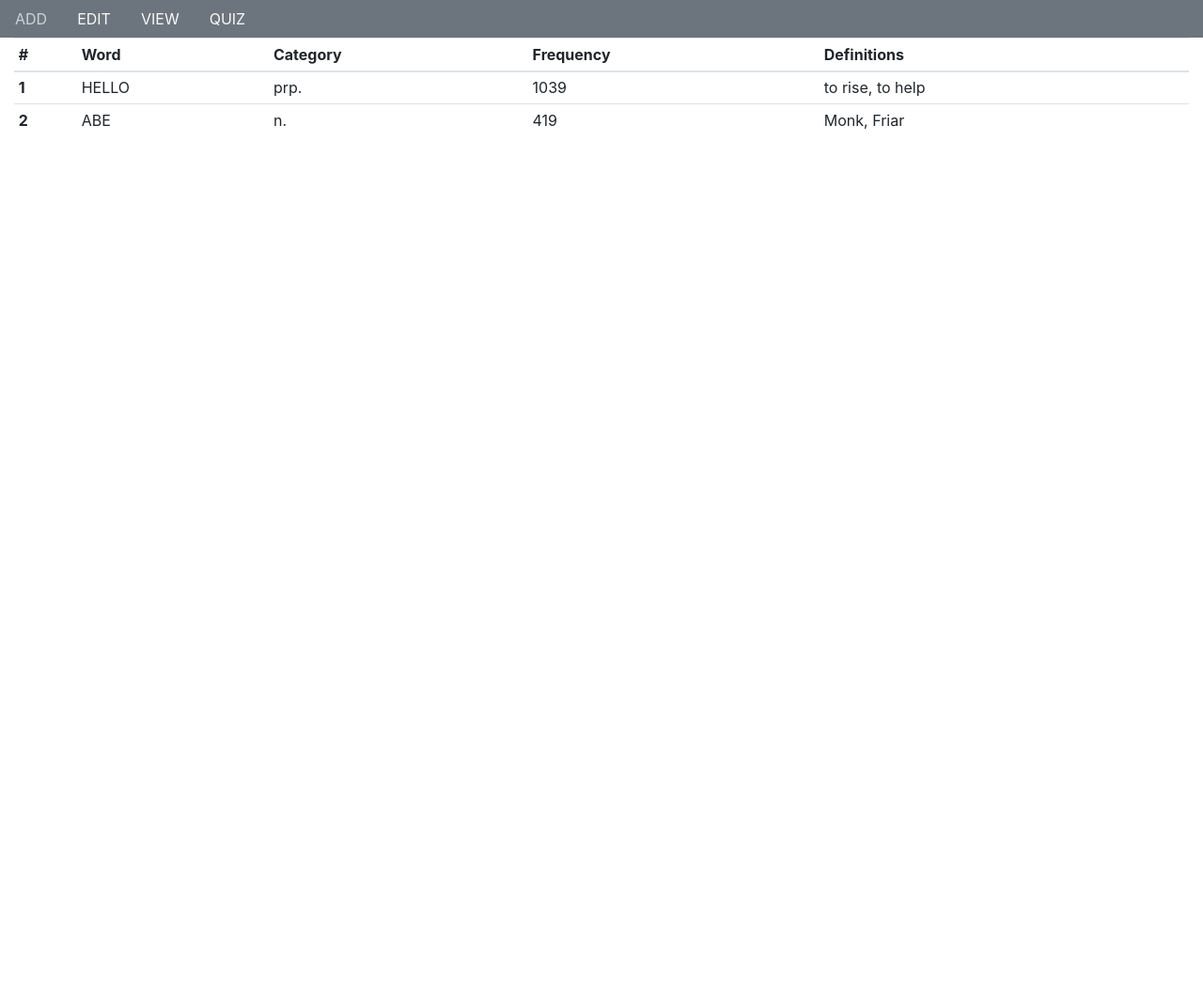
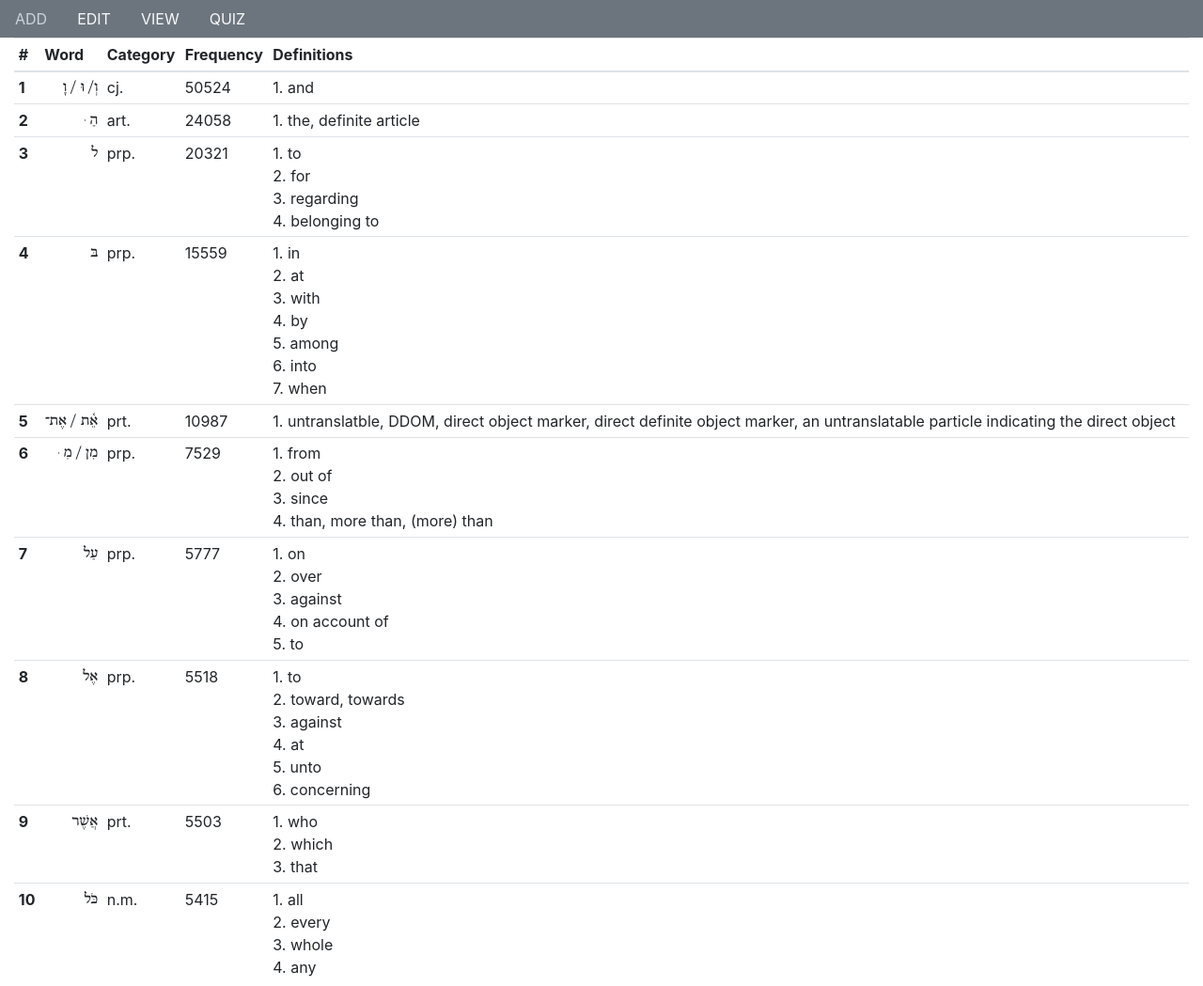
Before and after one commit to joooons/vocabhelper, a plain HTML site: page index.html in a window 1280 px wide. Shown: the whole page at 94% size. Before the commit the page ends 800 px from the top, so only its background shows below. Drawn offline with nearby package versions, Linux system fonts and the light colour scheme.

Commit message:
added fillTable() and splitArrToLines()

```diff
--- a/index.css
+++ b/index.css
@@ -37,6 +37,10 @@ label {
 
 .hebrew {
     font-family: BibHib;
+    /* font-size: 1.8em; */
+}
+
+.bigger {
     font-size: 1.8em;
 }
 
--- a/index.html
+++ b/index.html
@@ -163,24 +163,23 @@
                         <th scope="col">Definitions</th>
                     </tr>
                 </thead>
-                <tbody>
+                <tbody class="vocab-table">
 
-                    <tr>
-                        <th scope="row">1</th>
-                        <td>HELLO</td>
-                        <td>prp.</td>
-                        <td>1039</td>
-                        <td>to rise, to help</td>
-                    </tr>
+                    <!-- <tr class="vocab-row">
+                        <th class="vocab-id" scope="row">1</th>
+                        <td class="vocab-word hebrew" >Hello</td>
+                        <td class="vocab-category" >prp.</td>
+                        <td class="vocab-frequency" >1039</td>
+                        <td class="vocab-definitions" >to rise, to help</td>
+                    </tr> -->
 
-                    <!-- <tr class='table-success'> -->
-                    <tr>
-                        <th scope="row">2</th>
-                        <td>ABE</td>
-                        <td>n.</td>
-                        <td>419</td>
-                        <td>Monk, Friar</td>
-                    </tr>
+                    <!-- <tr class='table-success'>
+                        <th class="vocab-id" scope="row">2</th>
+                        <td class="vocab-word" >Bye</td>
+                        <td class="vocab-category" >noun</td>
+                        <td class="vocab-frequency" >12</td>
+                        <td class="vocab-definitions" >to diss</td>
+                    </tr> -->
 
                 </tbody>
             </table>
--- a/logic.js
+++ b/logic.js
@@ -273,12 +273,12 @@ $('#total').on('click', (ev) => {
 
 
 
-//  MMMMMMMM  MM    MM  MM    MM    MMMM    MMMMMM  MMMMMM    MMMM    MM    MM    MMMM
-//  MM        MM    MM  MMMM  MM  MM    MM    MM      MM    MM    MM  MMMM  MM  MM    MM
-//  MMMMMMMM  MM    MM  MM  MMMM  MM          MM      MM    MM    MM  MM  MMMM    MM
-//  MM        MM    MM  MM    MM  MM          MM      MM    MM    MM  MM    MM      MM
-//  MM        MM    MM  MM    MM  MM    MM    MM      MM    MM    MM  MM    MM  MM    MM
-//  MM          MMMM    MM    MM    MMMM      MM    MMMMMM    MMMM    MM    MM    MMMM
+//  MMMMMMMM  MMMMMM    MMMMMM  MMMMMM        MMMMMMMM  MM    MM    MMMM
+//  MM        MM    MM    MM      MM          MM        MMMM  MM  MM    MM
+//  MMMMMMMM  MM    MM    MM      MM          MMMMMMMM  MM  MMMM    MM
+//  MM        MM    MM    MM      MM          MM        MM    MM      MM
+//  MM        MM    MM    MM      MM          MM        MM    MM  MM    MM
+//  MMMMMMMM  MMMMMM    MMMMMM    MM          MM        MM    MM    MMMM
 
 
 // function reverseStr(str) { return str.split('').reverse().join(''); }
@@ -344,3 +344,49 @@ function showTextArea(obj) {
     $('#total').html(str);
     $('#output').html(obj.word);
 }
+
+
+
+
+
+
+//  MM      MM  MMMMMM  MMMMMMMM  MM      MM        MMMMMMMM  MM    MM    MMMM
+//  MM      MM    MM    MM        MM      MM        MM        MMMM  MM  MM    MM
+//  MM      MM    MM    MMMMMMMM  MM      MM        MMMMMMMM  MM  MMMM    MM
+//  MM      MM    MM    MM        MM  MM  MM        MM        MM    MM      MM
+//    MM  MM      MM    MM        MM  MM  MM        MM        MM    MM  MM    MM
+//      MM      MMMMMM  MMMMMMMM    MM  MM          MM        MM    MM    MMMM
+
+function loadTable() {
+    $('.vocab-id').eq(0).text( 0 );
+    $('.vocab-word').eq(0).text( bank[0].word );
+    $('.vocab-category').eq(0).text( bank[0].category );
+    $('.vocab-frequency').eq(0).text( bank[0].frequency );
+    $('.vocab-definitions').eq(0).html( bank[2].arr );
+}
+
+fillTable();
+function fillTable() {
+    let num = $('.vocab-row').length;
+    for ( i=0 ; i<num ; i++ ) { $('.vocab-row').eq(0).remove(); }
+    num = bank.length;
+    for ( i=0 ; i<num ; i++ ) {
+        let arrText = splitArrToLines(bank[i].arr);
+        let str = '<tr class="vocab-row">';
+        str += `<th class="vocab-id" scope="row">${i+1}</th>`;
+        str += `<td class="vocab-word hebrew text-right" >${bank[i].word}</td>`;
+        str += `<td class="vocab-category" >${bank[i].category}</td>`;
+        str += `<td class="vocab-frequency" >${bank[i].frequency}</td>`;
+        str += `<td class="vocab-definitions" >${arrText}</td>`;
+        str += '</tr>';
+        $('.vocab-table').append(str);
+    }
+}
+
+function splitArrToLines(arrGroup) {
+    let str = '';
+    arrGroup.forEach( (arr,i) => {
+        str += `${i+1}. ${arr.join(', ')}<br>`;
+    });
+    return str;
+}
--- a/wordbank.js
+++ b/wordbank.js
@@ -13,7 +13,7 @@
 
 bank[4] = {"word":"אֵ֫ת / אֶת־","category":"prt.","frequency":"10987","arr":[["untranslatble","DDOM","direct object marker","direct definite object marker","an untranslatable particle indicating the direct object"]]};
 
-bank[5] = {"word":" ּמִן / מִ","category":"prp.","frequency":"7529","arr":[["from"],["out of"],["since"],["than","more than","more","than"]]};
+bank[5] = {"word":" ּמִן / מִ","category":"prp.","frequency":"7529","arr":[["from"],["out of"],["since"],["than","more than","(more) than"]]};
 
 bank[6] = {"word":"עַל","category":"prp.","frequency":"5777","arr":[["on"],["over"],["against"],["on account of"],["to"]]};
 
```
